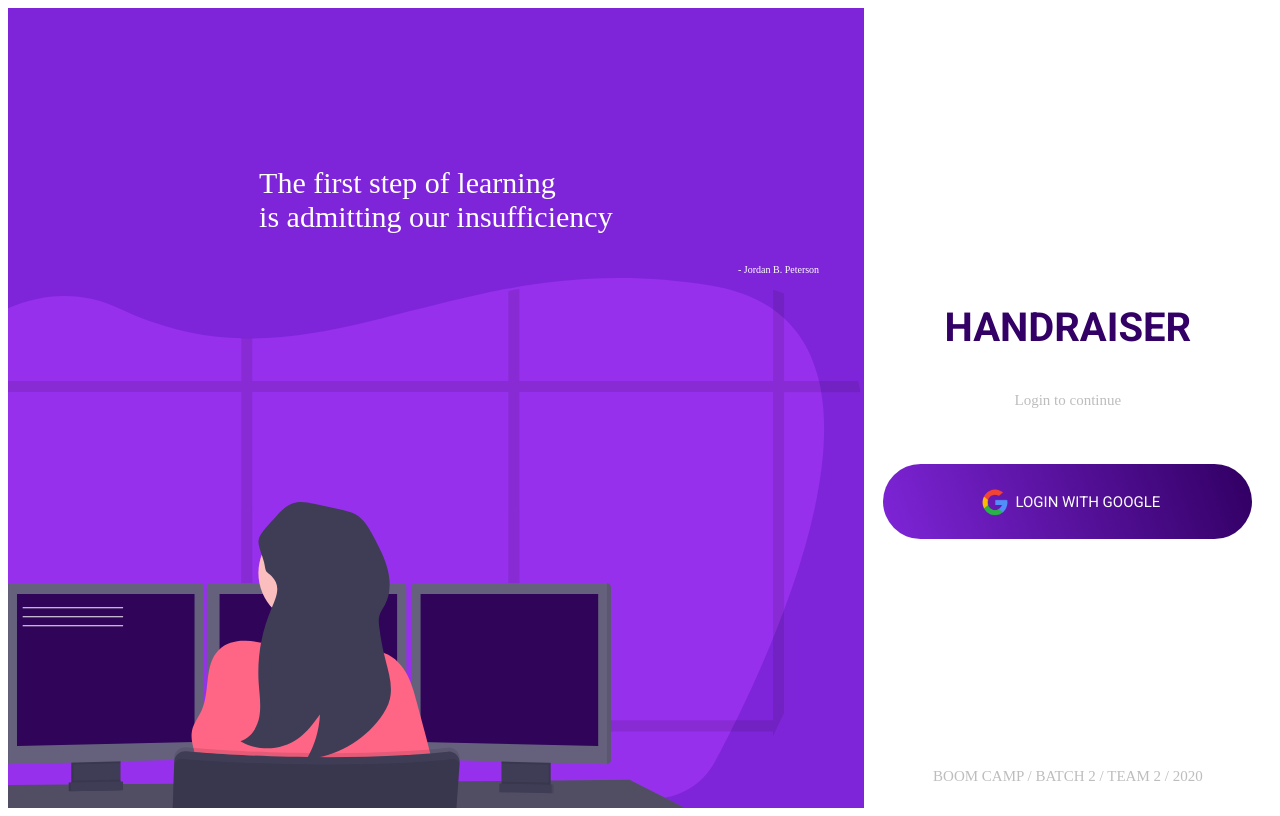
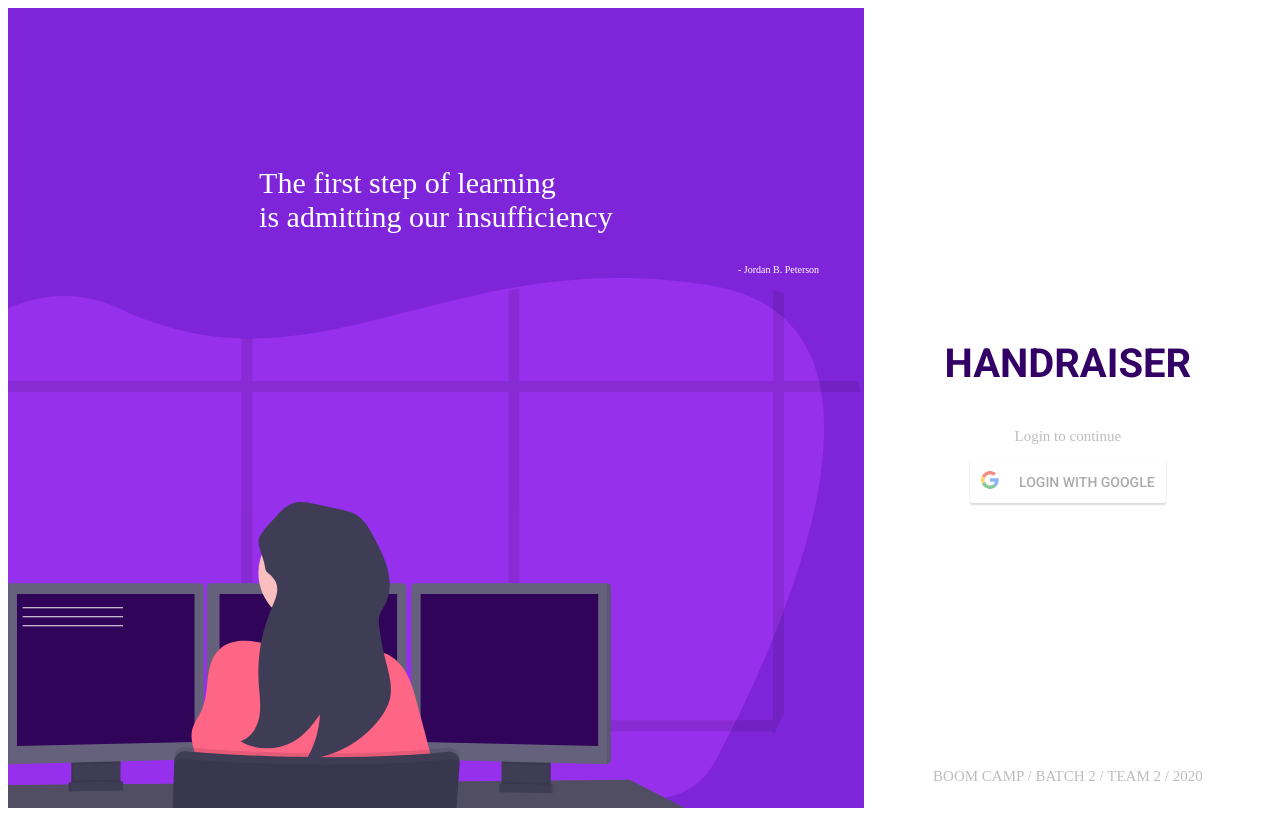
Before and after one commit to Handraiser-Project-Team-2/handraiser, a React (Create React App) app in the folder handraiser-app/: page / in a window 1280 px wide. Built offline with nearby package versions, Linux system fonts and the light colour scheme.

Commit message:
Google Login

```diff
--- a/handraiser-app/src/components/Login/Login.js
+++ b/handraiser-app/src/components/Login/Login.js
@@ -2,7 +2,7 @@ import React from "react";
 import styled from "styled-components";
 import backgroundImg from "../images/girl.svg";
 import Logo from "../images/google.png";
-
+import { GoogleLogin, GoogleLogout } from "react-google-login";
 const Div = styled.div`
   display: flex;
   box-sizing: border-box;
@@ -86,6 +86,15 @@ const Footer = styled.div`
 `;
 
 export default function Login() {
+  const responseGoogle = response => {
+    if (response.googleId) {
+      console.log(response)
+      alert("Successfully Login" +" "+ response.profileObj.name)
+      localStorage.setItem("token", response.tokenId)
+    } else {
+      alert("Error email");
+    }
+  };
   return (
     <Div>
       <Pic>
@@ -131,7 +140,7 @@ export default function Login() {
         >
           Login to continue
         </p>
-        <Button>
+        {/* <Button>
           <Cont>
             <img
               src={Logo}
@@ -153,7 +162,15 @@ export default function Login() {
               LOGIN WITH GOOGLE
             </p>
           </Cont>
-        </Button>
+       /></Button> */}
+        <GoogleLogin
+          clientId="239954847882-ilomcrsuv3b0oke6tsbl7ofajjb11nkl.apps.googleusercontent.com"
+          buttonText="LOGIN WITH GOOGLE"
+          onSuccess={responseGoogle}
+          onFailure={responseGoogle}
+          cookiePolicy={"single_host_origin"}
+          hostedDomain="boom.camp"
+        />
         <Footer>
           <p
             style={{
```
